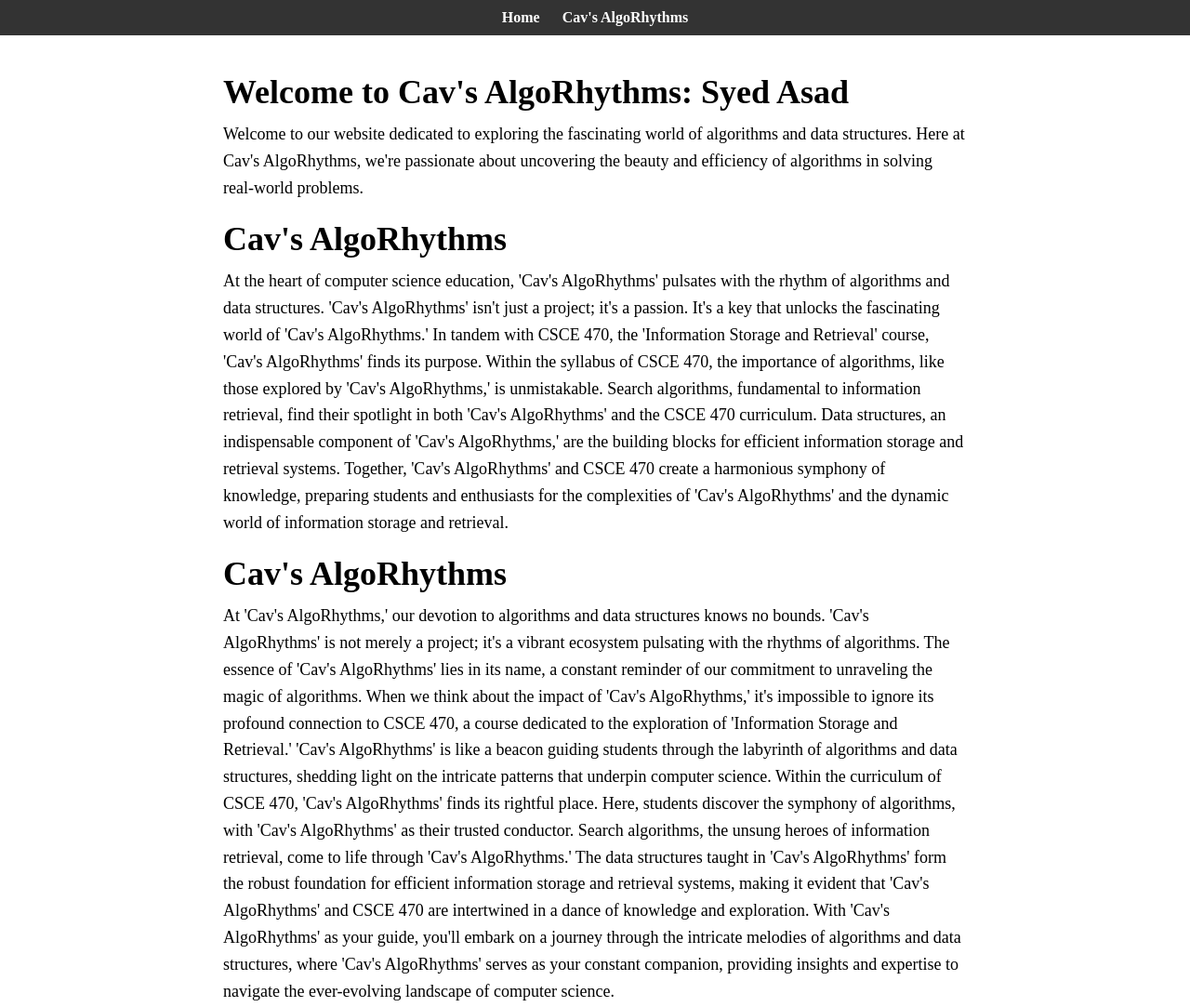
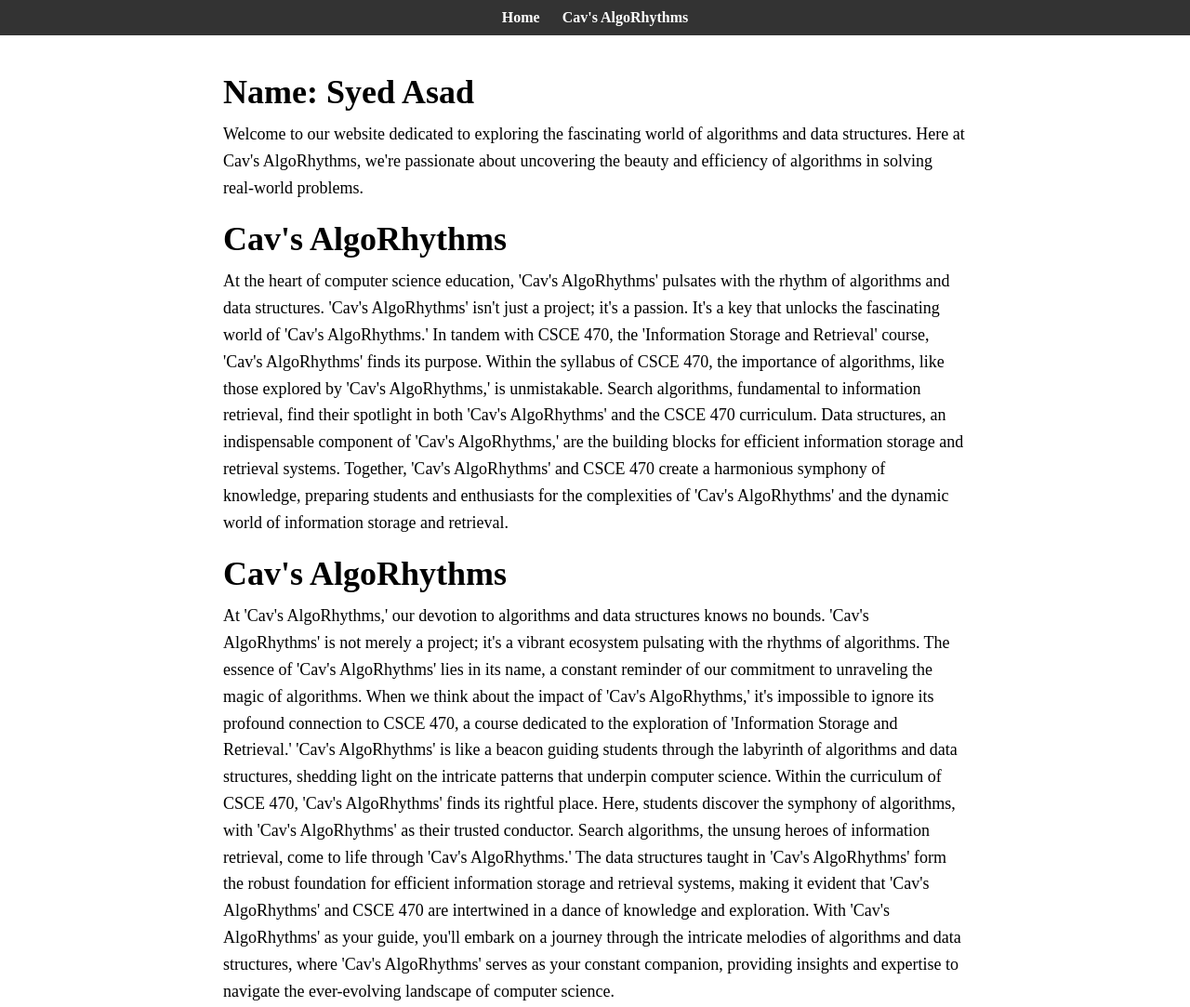
Before and after one commit to syedasad12/syedasad12.github.io, a plain HTML site: page index.html in a window 1280 px wide. Shown: the top 1083 px of the page at 93% size. Drawn offline with Linux system fonts and the light colour scheme.

Commit message:
Update index.html

```diff
--- a/index.html
+++ b/index.html
@@ -3,7 +3,7 @@
 <head>
     <meta charset="UTF-8">
     <meta name="viewport" content="width=device-width, initial-scale=1.0">
-    <title>Name: Syed Asad</title>
+    <title>Cav's AlgoRhythms</title>
     <meta name="keywords" content="Cav's AlgoRhythms, Cav's, AlgoRhythms, cavs, algorithm, algo"/>
     <meta name="description" content="Cav's AlgoRhythms Cav's AlgoRhythms Cav's AlgoRhythms"/>
     <meta name="author" content="Cav's AlgoRhythms"/>
@@ -21,7 +21,7 @@
 
     <main>
         <section id="home">
-            <h1>Welcome to Cav's AlgoRhythms: Syed Asad</h1>
+            <h1>Name: Syed Asad</h1>
             <p>Welcome to our website dedicated to exploring the fascinating world of algorithms and data structures. Here at Cav's AlgoRhythms, we're passionate about uncovering the beauty and efficiency of algorithms in solving real-world problems.</p>
         </section>
 
```
